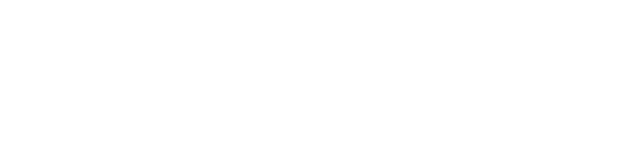
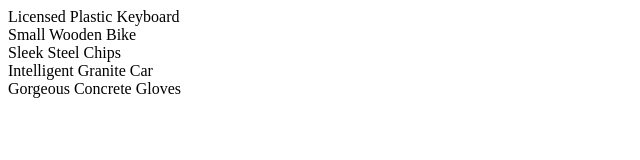
Before and after one commit to simotae14/microfrontends-ecommerce, a website built with webpack: page products/public/index.html in a window 1280 px wide. Shown: the whole page, without its empty margins (0-640 px from the left). Built offline with nearby package versions, Linux system fonts and the light colour scheme.

Commit message:
add the products to the page

```diff
--- a/products/public/index.html
+++ b/products/public/index.html
@@ -3,5 +3,6 @@
   <head>
   </head>
   <body>
+    <div id="dev-products"></div>
   </body>
 </html>
--- a/products/src/index.js
+++ b/products/src/index.js
@@ -7,4 +7,4 @@ for (let i = 0; i < 5; i++) {
   products += `<div>${name}</div>`;
 }
 
-console.log(products);
+document.querySelector('#dev-products').innerHTML = products;
```
